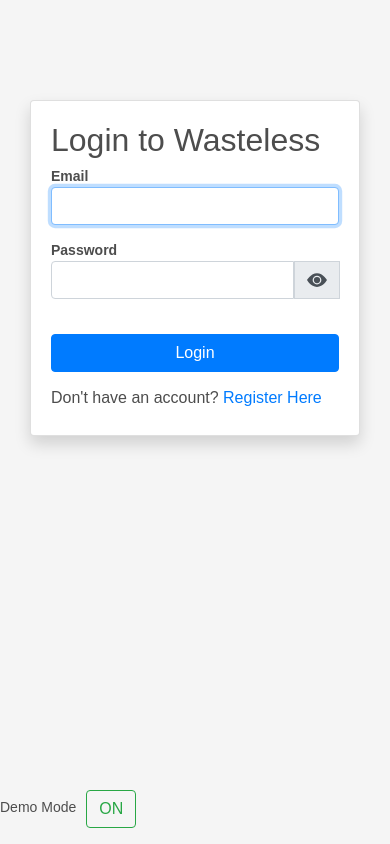
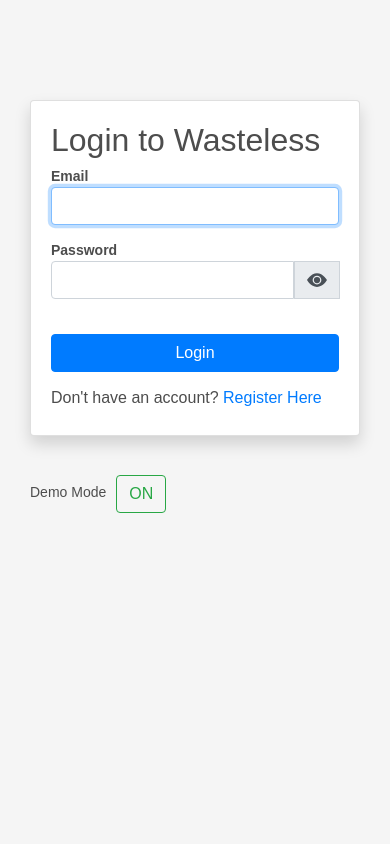
Before and after one commit to GongzaiLi/LossLess, a Vue app in the folder frontend/: page /#/login in a window 390 px wide. Built offline with nearby package versions, Linux system fonts and the light colour scheme; what vuejs-logger would draw is missing.

Commit message:
Stop demo mode button from obscuring login on mobile

```diff
--- a/frontend/src/components/Login.vue
+++ b/frontend/src/components/Login.vue
@@ -55,9 +55,8 @@
         </b-card>
       </b-col>
     </b-row>
-
+    <br><br>
     <b-form-group
-        class="fixed-bottom"
         label-cols="auto"
         label="Demo Mode"
         label-for="input-horizontal">
```
